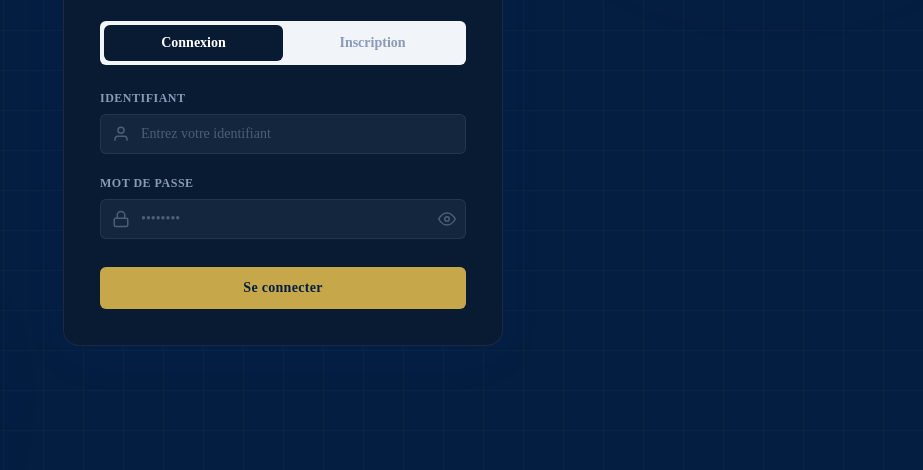
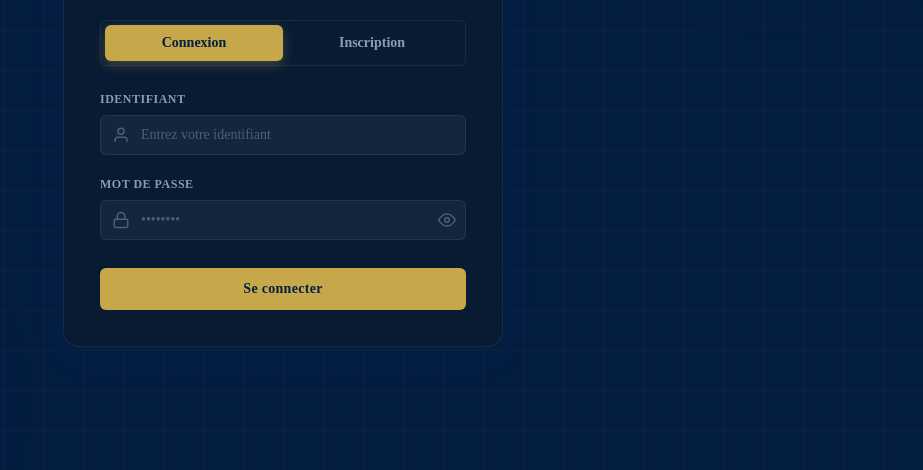
Before and after one commit to sdbsntech-art/MARIAMA, a website: page frontend/index.html in a window 1280 px wide. Shown: the part 330-800 px from the top of the page, without its empty margins (357-1280 px from the left). Drawn offline with Linux system fonts and the light colour scheme.

Commit message:
Fix UI contrast on login and registration pages

```diff
--- a/frontend/css/login.css
+++ b/frontend/css/login.css
@@ -66,7 +66,8 @@
 .auth-tabs {
   display: flex;
   margin-bottom: 24px;
-  background: #F1F5F9;
+  background: var(--navy-mid);
+  border: 1px solid var(--border);
   border-radius: var(--radius-sm);
   padding: 4px;
 }
@@ -82,11 +83,11 @@
   transition: var(--transition);
 }
 
-.auth-tab:hover { color: var(--color-primary); }
+.auth-tab:hover { color: var(--gold); }
 .auth-tab.active {
-  background: var(--ucad-white);
-  color: var(--color-primary);
-  box-shadow: var(--shadow-sm);
+  background: var(--gold);
+  color: var(--navy);
+  box-shadow: 0 4px 12px rgba(198,168,75,.3);
 }
 
 .login-card-header {
```
